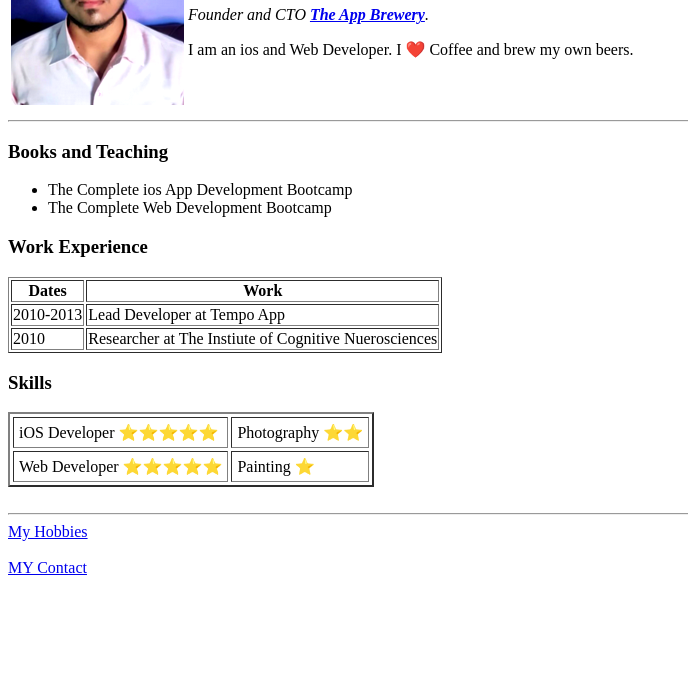
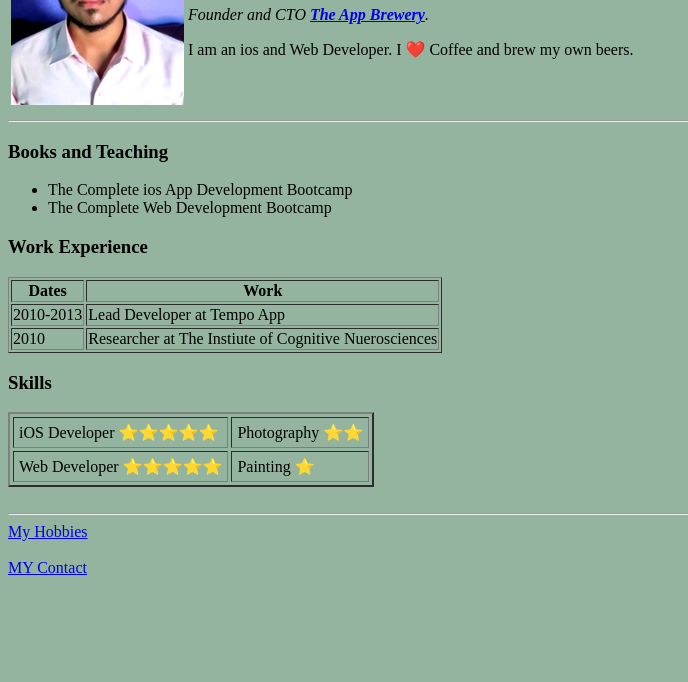
Before and after one commit to BrijBihariKushwaha/CVV, a plain HTML site: page index.html in a window 1280 px wide. Shown: the part 118-800 px from the top of the page, without its empty margins (0-688 px from the left). Drawn offline with Linux system fonts and the light colour scheme.

Commit message:
Update index.html

```diff
--- a/index.html
+++ b/index.html
@@ -6,7 +6,7 @@
   <!-- <meta name="viewport" content="width=device-width, initial-scale=1.0"> -->
   <title>Brij Bihari Personal site</title>
 </head>
-<body>
+<body style="background-color: #94B49F;" >
   <table>
     <tr>
       <td><img src="Brij.png" alt="Brij Bihari profile image" srcset=""></td>
```
